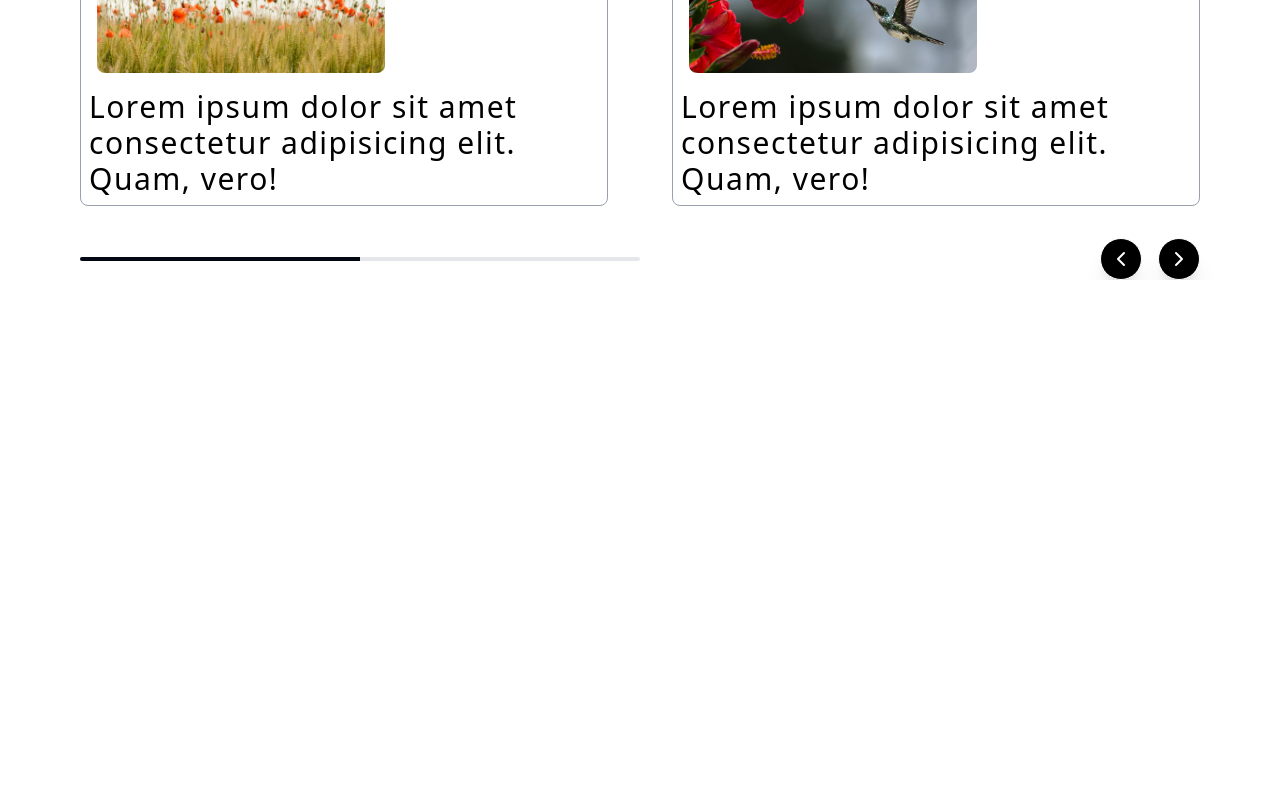
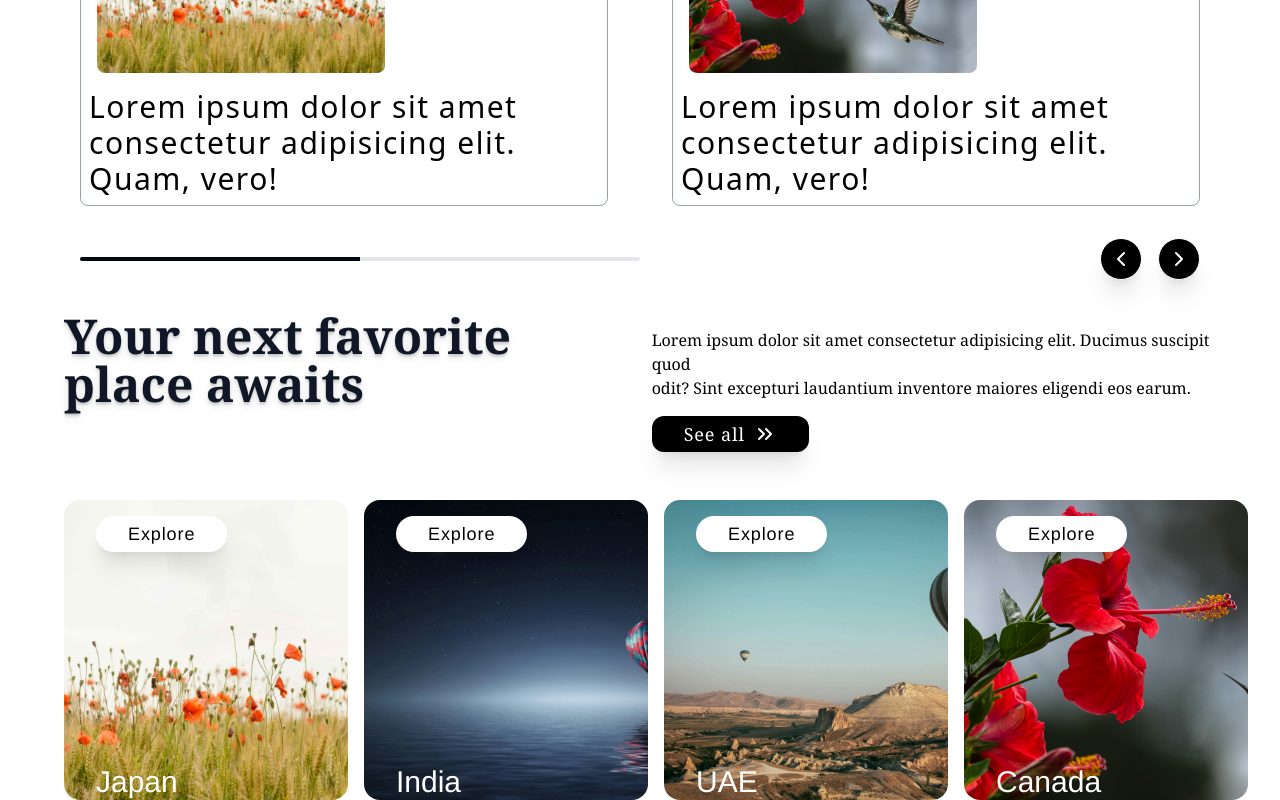
Before and after one commit to vikassax1610/NatureNest, a React (Vite) app: page / in a window 1280 px wide. Shown: the part 1204-2004 px from the top of the page. Before the commit the page ends 1484 px from the top, so only its background shows below. Built offline with nearby package versions, Linux system fonts and the light colour scheme.

Commit message:
some change

```diff
--- a/src/pages/Home.jsx
+++ b/src/pages/Home.jsx
@@ -147,7 +147,7 @@ function Home() {
           </button>
         </div>
       </div>
-      {/* <div className="flex md:items-start md:flex-row  pl-1 pr-1 flex-col  w-full md:justify-between md:pl-16 md:pr-8 mt-4 md:mt-8 font-serif">
+      <div className="flex md:items-start md:flex-row  pl-1 pr-1 flex-col  w-full md:justify-between md:pl-16 md:pr-8 mt-4 md:mt-8 font-serif">
         <h1 className="text-5xl w-1/2 hidden md:block  text-gray-900 text-shadow-lg font-bold">
           Your next favorite <br />
           place awaits
@@ -199,7 +199,7 @@ function Home() {
           </button>
           <h1 className="text-3xl text-semibold text-white">Canada</h1>
         </div>
-      </div> */}
+      </div>
     </>
   );
 }
```
